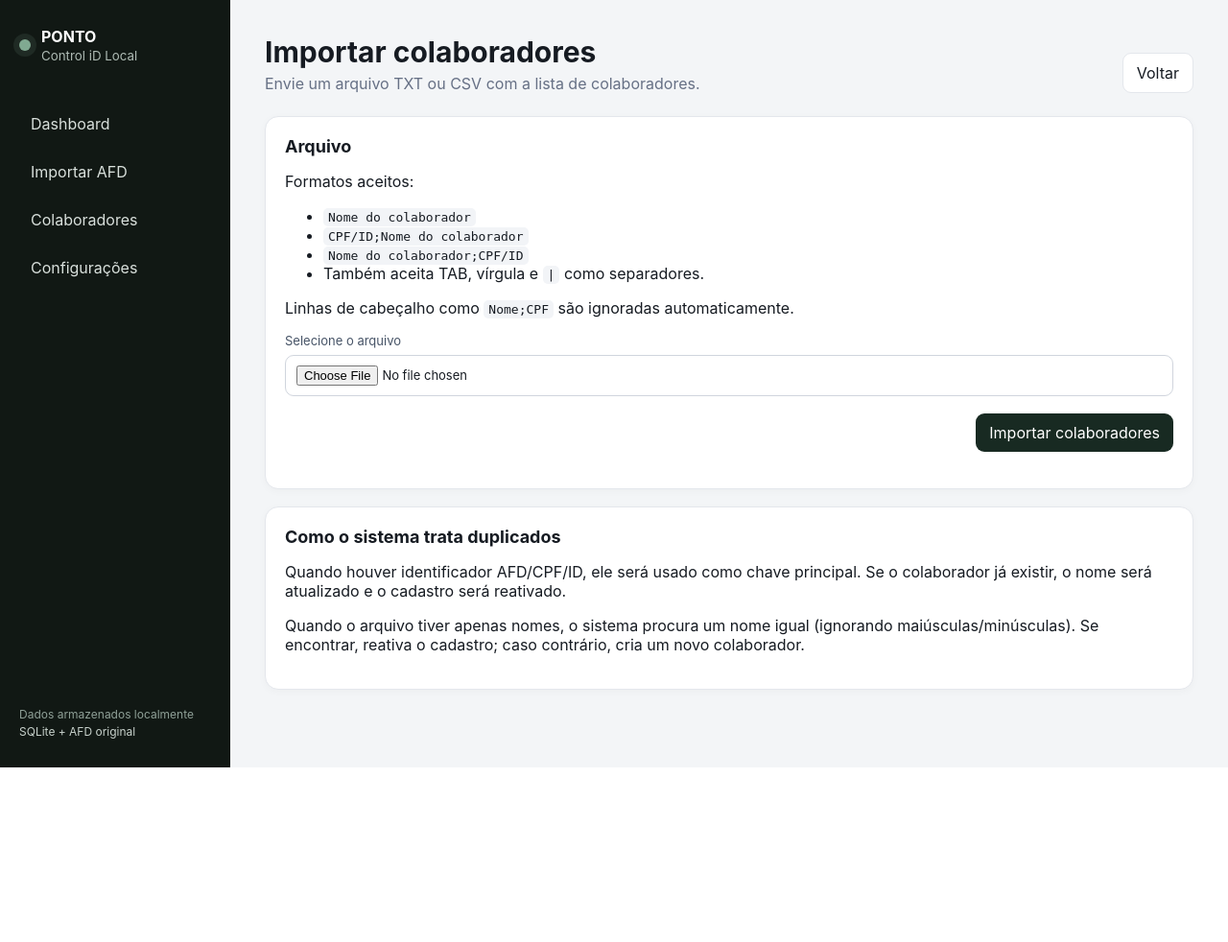
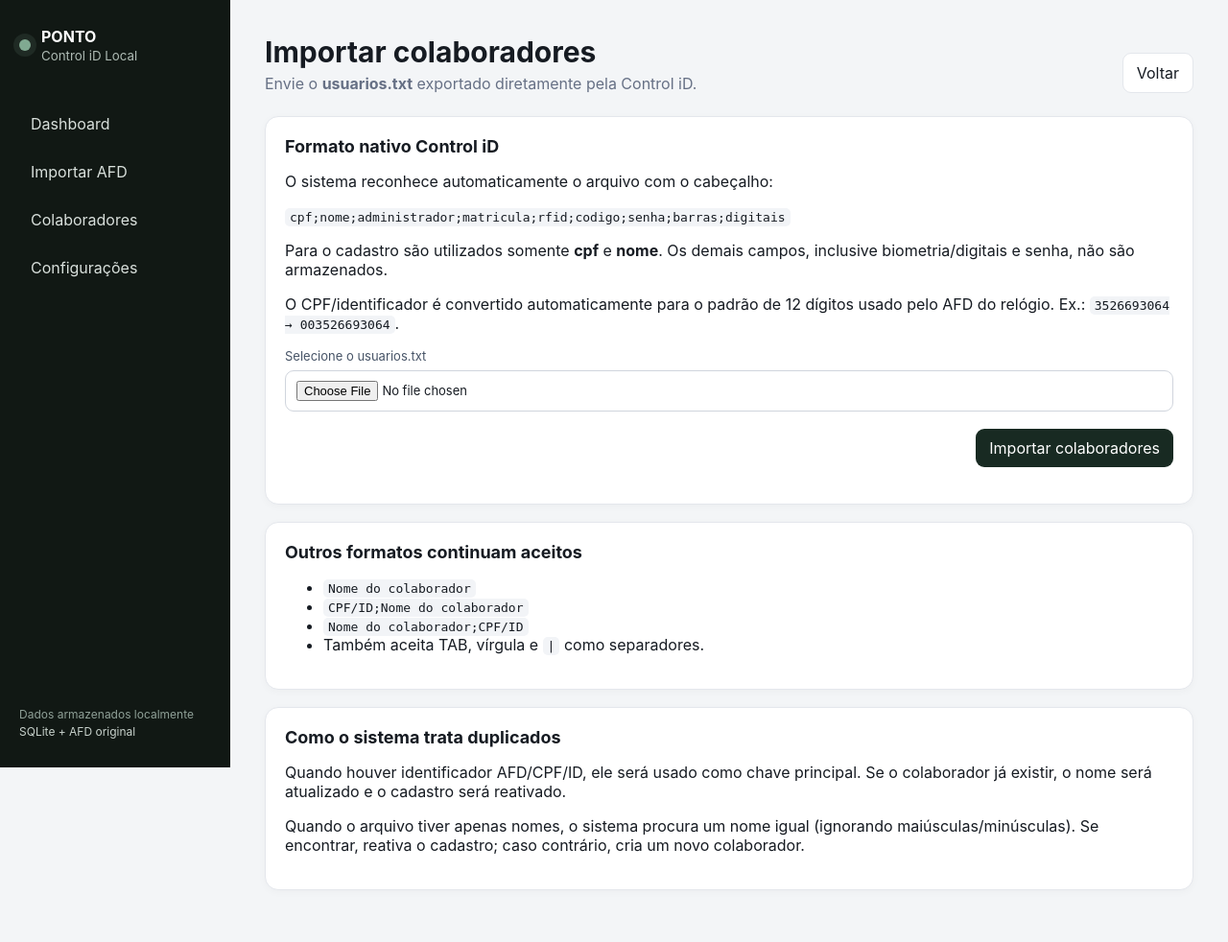
Before and after one commit to lucasgarciamoreira92-rgb/ponto-controlid, a FastAPI app: page /employees/import in a window 1280 px wide. Shown: the whole page at 96% size. Before the commit the page ends 800 px from the top, so only its background shows below. Run offline with FastAPI, Linux system fonts and the light colour scheme.

Commit message:
Atualiza tela para usuarios.txt da Control iD

```diff
--- a/templates/import_employees.html
+++ b/templates/import_employees.html
@@ -4,7 +4,7 @@
 <div class="topbar">
   <div>
     <h1>Importar colaboradores</h1>
-    <p>Envie um arquivo TXT ou CSV com a lista de colaboradores.</p>
+    <p>Envie o <strong>usuarios.txt</strong> exportado diretamente pela Control iD.</p>
   </div>
   <a class="button ghost" href="/employees">Voltar</a>
 </div>
@@ -21,22 +21,28 @@
 {% endif %}
 
 <div class="card">
-  <h2>Arquivo</h2>
-  <p>Formatos aceitos:</p>
+  <h2>Formato nativo Control iD</h2>
+  <p>O sistema reconhece automaticamente o arquivo com o cabeçalho:</p>
+  <p><code>cpf;nome;administrador;matricula;rfid;codigo;senha;barras;digitais</code></p>
+  <p>Para o cadastro são utilizados somente <strong>cpf</strong> e <strong>nome</strong>. Os demais campos, inclusive biometria/digitais e senha, não são armazenados.</p>
+  <p>O CPF/identificador é convertido automaticamente para o padrão de 12 dígitos usado pelo AFD do relógio. Ex.: <code>3526693064 → 003526693064</code>.</p>
+
+  <form method="post" action="/employees/import" enctype="multipart/form-data">
+    <label>Selecione o usuarios.txt
+      <input type="file" name="file" accept=".txt,.csv,text/plain,text/csv" required>
+    </label>
+    <div class="savebar"><button class="button primary" type="submit">Importar colaboradores</button></div>
+  </form>
+</div>
+
+<div class="card">
+  <h2>Outros formatos continuam aceitos</h2>
   <ul>
     <li><code>Nome do colaborador</code></li>
     <li><code>CPF/ID;Nome do colaborador</code></li>
     <li><code>Nome do colaborador;CPF/ID</code></li>
     <li>Também aceita TAB, vírgula e <code>|</code> como separadores.</li>
   </ul>
-  <p>Linhas de cabeçalho como <code>Nome;CPF</code> são ignoradas automaticamente.</p>
-
-  <form method="post" action="/employees/import" enctype="multipart/form-data">
-    <label>Selecione o arquivo
-      <input type="file" name="file" accept=".txt,.csv,text/plain,text/csv" required>
-    </label>
-    <div class="savebar"><button class="button primary" type="submit">Importar colaboradores</button></div>
-  </form>
 </div>
 
 <div class="card">
```
